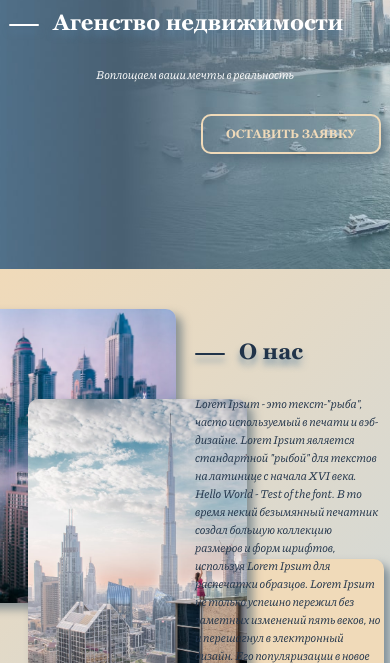
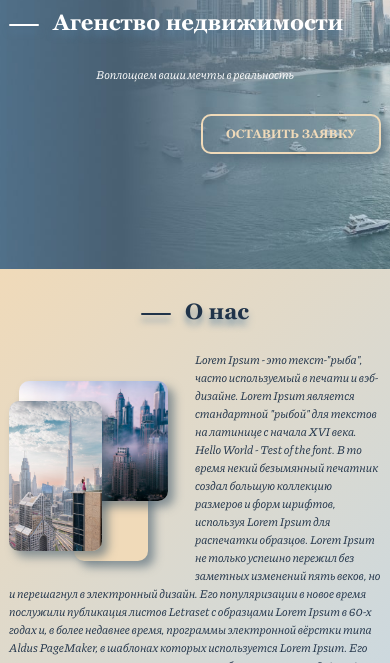
Before and after one commit to khobotovdaniil/Dreamscape, a website: page src/index.html in a window 390 px wide. Shown: the part 181-844 px from the top of the page. Drawn offline with nearby package versions, Linux system fonts and the light colour scheme; files that its build step writes are made by us from their sources; files whose address does not match are found by name.

Commit message:
about adaptation

```diff
--- a/src/index.html
+++ b/src/index.html
@@ -103,8 +103,11 @@
 
         <section class="about" id="about">
             <div class="container">
+                <div class="about__title">
+                    <h2 class="text-line">О нас</h2>
+                </div>
                 <div class="about__wrapper">
-                    <div class="about__content">
+                    <div class="about__content about__content_images">
                         <div class="about__img about__img_color animate__animated animate__fadeInUp wow" data-wow-duration="0.5s" data-wow-delay="0.3s"></div>
                         <div class="about__img about__img_horisontal animate__animated animate__fadeInLeft wow">
                             <img src="./img/about-1.jpg" data-wow-duration="0.5s" data-wow-delay="0.3s" alt="2">
@@ -114,9 +117,6 @@
                         </div>
                     </div>
                     <div class="about__content">
-                        <div class="about__title">
-                            <h2 class="text-line">О нас</h2>
-                        </div>
                         <p class="about__descr">Lorem Ipsum - это текст-"рыба", часто используемый в печати и вэб-дизайне. Lorem Ipsum является стандартной "рыбой" для текстов на латинице с начала XVI века. Hello World - Test of the font. В то время некий безымянный печатник создал большую коллекцию размеров и форм шрифтов, используя Lorem Ipsum для распечатки образцов. Lorem Ipsum не только успешно пережил без заметных изменений пять веков, но и перешагнул в электронный дизайн. Его популяризации в новое время послужили публикация листов Letraset с образцами Lorem Ipsum в 60-х годах и, в более недавнее время, программы электронной вёрстки типа Aldus PageMaker, в шаблонах которых используется Lorem Ipsum. Его популяризации в новое время послужили публикация листов Letraset с образцами Lorem Ipsum в 60-х годах и, в более недавнее время, программы электронной вёрстки типа Aldus PageMaker, в шаблонах которых используется Lorem Ipsum.</p>
                         <div class="about__button">
                             <button class="button button_dark animate__animated animate__zoomIn wow" data-wow-duration="1s" data-wow-delay="0.4s">Оставить заявку</button>
--- a/src/sass/blocks/_about.scss
+++ b/src/sass/blocks/_about.scss
@@ -1,18 +1,20 @@
 .about {
-    min-height: 570px;
+    min-height: 450px;
     background-image: var(--gradient-bg);
-    padding-top: 40px;
+    padding-top: 60px;
     padding-bottom: 60px;
     overflow: hidden;
+    &__title {
+        display: flex;
+        justify-content: center;
+        margin-left: 150px;
+    }
     &__wrapper {
         display: flex;
     }
     &__content {
         width: 50%;
         position: relative;
-    }
-    &__title {
-        margin-top: 30px;
     }
     &__descr {
         margin-top: 30px;
--- a/src/sass/media/_media_about.scss
+++ b/src/sass/media/_media_about.scss
@@ -1,15 +1,125 @@
-// @media (max-width:1199px) {
+@media (max-width:1199px) {
+    .about {
+        &__img {
+            &_horisontal {
+                width: 350px;
+                height: 200px;
+                top: 20%;
+            }
+            &_vertical {
+                height: 250px;
+                width: 180px;
+                top: calc(20% + 46px);
+            }
+            &_color {
+                width: 140px;
+                height: 140px;
+                top: calc(20% + 180px);
+                left: calc(10% + 120px);
+            }
+        }
+    }
+}
 
-// }
+@media (max-width:991px) {
+    .about {
+        &__img {
+            &_horisontal {
+                width: 320px;
+                height: 180px;
+                top: 25%;
+            }
+            &_vertical {
+                height: 220px;
+                width: 150px;
+                top: calc(25% + 46px);
+                left: 5%;
+            }
+            &_color {
+                width: 140px;
+                height: 140px;
+                top: calc(25% + 150px);
+                left: calc(5% + 100px);
+            }
+        }
+    }
+}
 
-// @media (max-width:991px) {
+@media (max-width:767px) {
+    .about {
+        padding-top: 30px;
+        padding-bottom: 30px;
+        &__title {
+            margin-left: 30px;
+        }
+        &__descr {
+            margin-top: 20px;
+        }
+        &__content {
+            width: 60%;
+            &_images {
+                width: 40%;
+            }
+        }
+        &__img {
+            &_horisontal {
+                width: 200px;
+                height: 140px;
+                top: 25%;
+            }
+            &_vertical {
+                height: 190px;
+                width: 120px;
+                top: calc(25% + 25px);
+                left: 0;
+            }
+            &_color {
+                width: 90px;
+                height: 90px;
+                top: calc(25% + 135px);
+                left: 83px;
+            }
+        }
+    }
+}
 
-// }
-
-// @media (max-width:767px) {
-
-// }
-
-// @media (max-width:575px) {
-
-// }
+@media (max-width:575px) {
+    .about {
+        &__wrapper {
+            display: block;
+        }
+        &__title {
+            margin: 0;
+        }
+        &__content {
+            width: 100%;
+            &_images {
+                width: 50%;
+                height: 220px;
+                float: left;
+            }
+        }
+        &__img {
+            &_horisontal {
+                left: 10px;
+                width: 80%;
+                height: 120px;
+                top: 30px;
+            }
+            &_vertical {
+                top: 50px;
+                height: 150px;
+                width: 50%;
+            }
+            &_color {
+                width: 40%;
+                height: 110px;
+                top: 100px;
+                left: 35%;
+            }
+        }
+        &__button {
+            justify-content: center;
+        }
+    }
+}
```
Also changed, not shown: dist/css/style.min.css, dist/index.html.
